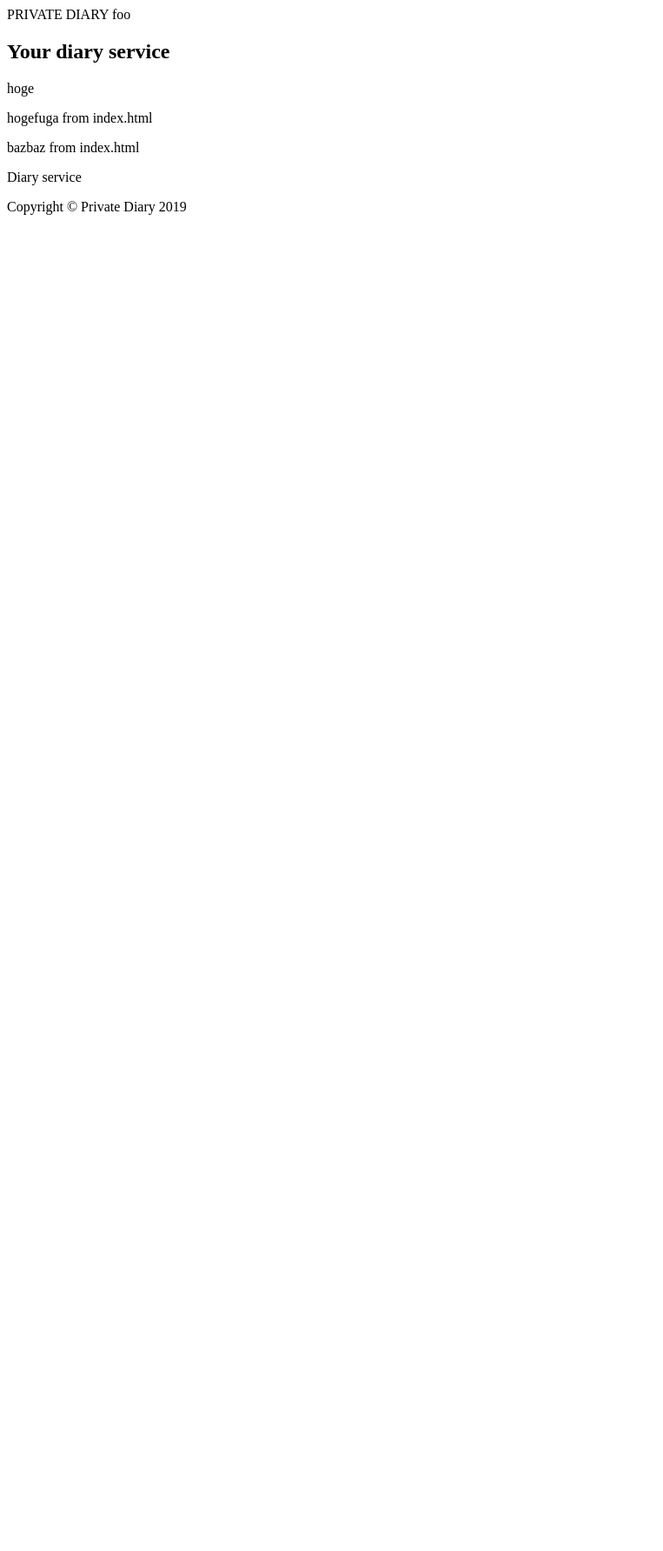
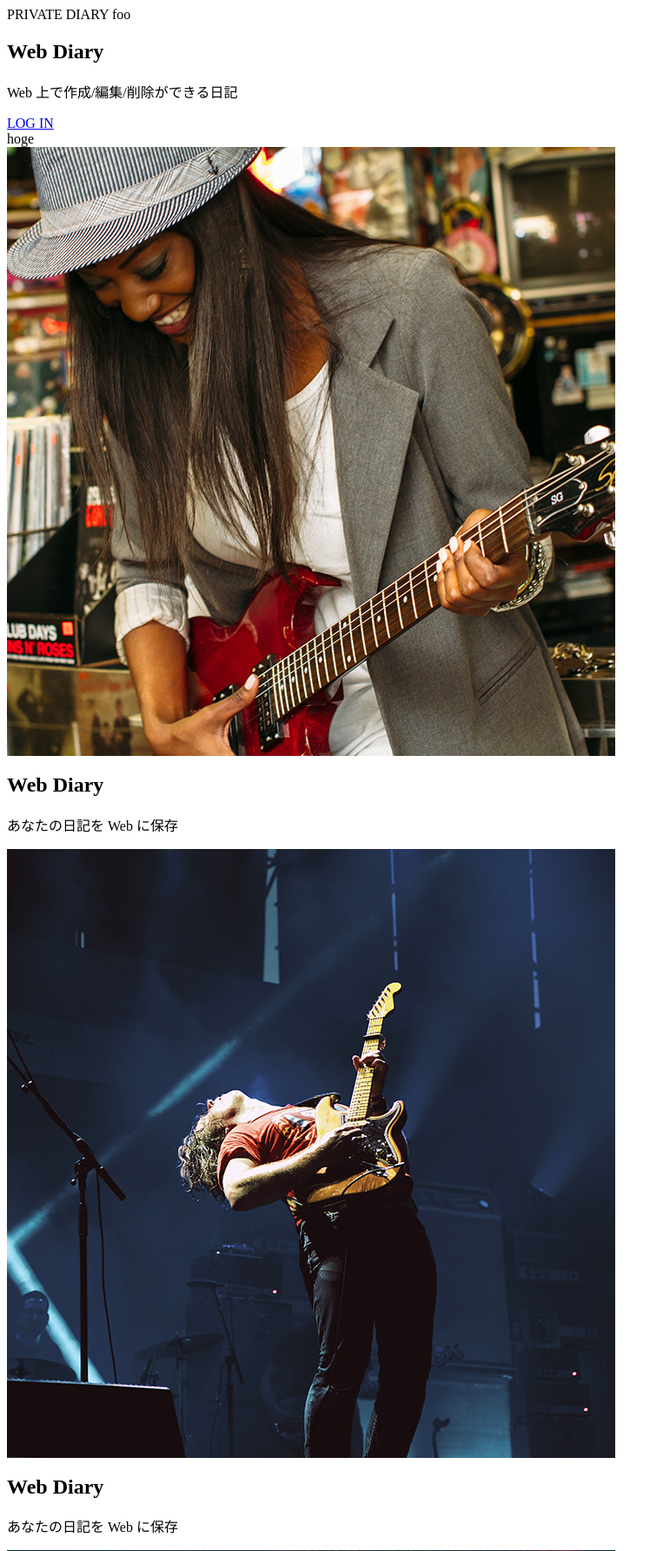
Before and after one commit to Rindrics/mydjango, a Django app: template diary/templates/index.html in a window 1280 px wide. Shown: the top 1783 px of the page at 87% size, without its empty margins (0-763 px from the left). Before the commit the page ends 247 px from the top, so only its background shows below. Run offline with Django 3.2, Linux system fonts and the light colour scheme; the template is opened without the code that fills it, so the values that code supplies are empty.

Commit message:
:poop: Fill contents

```diff
--- a/diary/templates/index.html
+++ b/diary/templates/index.html
@@ -7,17 +7,70 @@
 {% block header%}
 
 <header class="mathhead text-center text-wthite">
-  <h2>Your diary service</h2>
+  <div class="masthead-content">
+    <div class="container">
+      <h2 class="display-4">Web Diary</h2>
+      <p>Web 上で作成/編集/削除ができる日記</p>
+      <a href="#" class="btn btn-primary btn-xl rounded-pillmt-5">LOG IN</a>
+    </div>
+  </div>
+  <div class="bc-circle-1 bg-circle"></div>
+  <div class="bc-circle-2 bg-circle"></div>
+  <div class="bc-circle-3 bg-circle"></div>
+  <div class="bc-circle-4 bg-circle"></div>
 </header>
 {% endblock %}
 
 {% block contents %}
 <section>
-  <p>hogefuga from index.html</p>
+  <div class="container">
+    <div class="row align-items-center">
+      <div class="col-lg-6 order-lg-2">
+        <div class="p-5">
+          <img class="img-fluid rounded-circle" src="{% static 'img/01.jpg' %}" alt="">
+        </div>
+      </div>
+      <div class="col-lg-6 order-lg-1">
+        <div class="p-5">
+          <h2 class="display-4">Web Diary</h2>
+          <p>あなたの日記を Web に保存</p>
+        </div>
+      </div>
+    </div>
+  </div>
 </section>
 
 <section>
-  <p>bazbaz from index.html</p>
+  <div class="container">
+    <div class="row align-items-center">
+      <div class="col-lg-6">
+        <div class="p-5">
+          <img class="img-fluid rounded-circle" src="{% static 'img/02.jpg' %}" alt="">
+          <h2 class="display-4">Web Diary</h2>
+          <p>あなたの日記を Web に保存</p>
+        </div>
+      </div>
+    </div>
+  </div>
+</section>
+
+<section>
+  <div class="container">
+    <div class="row align-items-center">
+      <div class="col-lg-6 order-lg-2">
+        <div class="p-5">
+          <img class="img-fluid rounded-circle" src="{% static 'img/03.jpg' %}" alt="">
+        </div>
+      </div>
+      <div class="col-lg-6 order-lg-1">
+        <div class="p-5">
+          <h2 class="display-4">Membership System</h2>
+          <p>会員制の Web 日記サービス</p>
+        </div>
+      </div>
+
+    </div>
+  </div>
 </section>
 
 <section>
```
